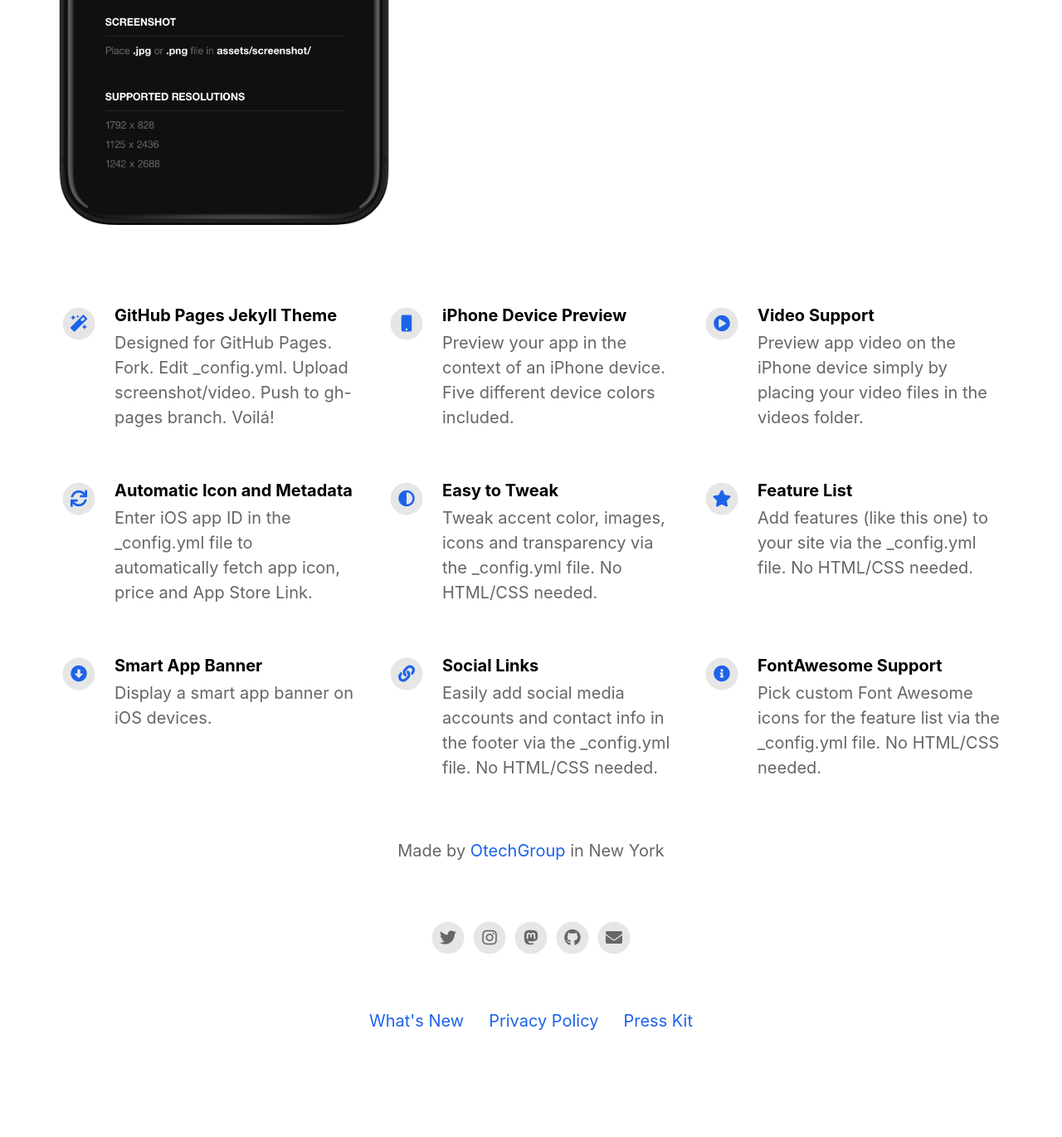
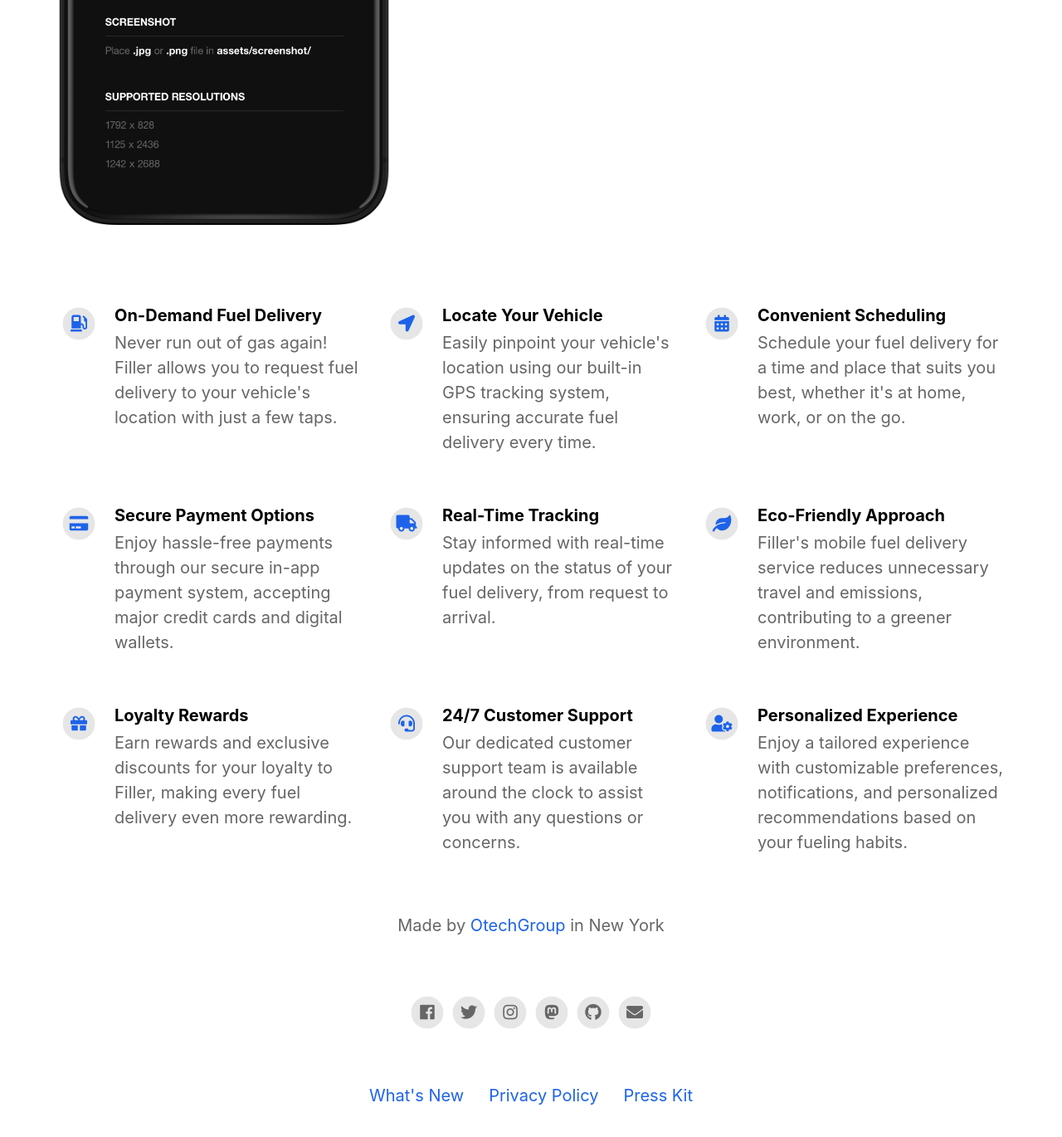
Before and after one commit to OTechGroup/FillerGas, a Jekyll site: the page built from index.html, in a window 1280 px wide and 1400 px high, scrolled down 714 px. Shown: the top 1370 px of the window at 83% size. Built offline with Jekyll 4.4.1, drawn with Linux system fonts in a browser that asks for light colours; nearby versions of some CDN libraries; before the commit the page ends 2024 px from its top, so only the background shows below that; some of the changed text lies outside the part shown.

Commit message:
Update _config.yml

```diff
--- a/_config.yml
+++ b/_config.yml
@@ -12,9 +12,9 @@ presskit_download_link                    : https://emilbaehr.com
 
 # app_icon                                  : # assets/appicon.png                      # Automatically populates if not set and if iOS app ID is set.  Otherwise enter path to icon file manually.
 app_icon                                  : assets/filler_logo_small.jpg                      # Automatically populates if not set and if iOS app ID is set.  Otherwise enter path to icon file manually.
-app_name                                  : Filler                                          # Automatically populates if not set and if iOS app ID is set.  Otherwise enter manually.
+app_name                                  : Filler Gas App                                         # Automatically populates if not set and if iOS app ID is set.  Otherwise enter manually.
 app_price                                 : Free                                          # Automatically populates if not set and if iOS app ID is set.  Otherwise enter manually.
-app_description                           : Get Gas Whereever and Whenever.
+app_description                           : Get Gas Where ever and When ever.
 
 enable_smart_app_banner                   : true                                      # Set to true to show a smart app banner at top of page on mobile devices.
 
@@ -25,53 +25,53 @@ your_name                                 : OtechGroup
 your_link                                 : https://otechgroup.com
 your_city                                 : New York
 email_address                             : help.otechgroup@gmail.com
-facebook_username                         :
+facebook_username                         : otechgroup
 instagram_username                        : otechgroup
 twitter_username                          : otechgroup
 github_username                           : otechgroup
-youtube_username                          :
-mastodon_link                             : https://mastodon.social/@ebaehr
+youtube_username                          : otechgroup
+mastodon_link                             : https://mastodon.social/@otechgroup
 
 
 
 # Feature List                            Edit, add or remove features to be presented.
 features                                  :
 
-  - title                                 : GitHub Pages Jekyll Theme
-    description                           : Designed for GitHub Pages. Fork. Edit _config.yml. Upload screenshot/video. Push to gh-pages branch. Voilá!
-    fontawesome_icon_name                 : magic
+  - title                                 : On-Demand Fuel Delivery
+    description                           : Never run out of gas again! Filler allows you to request fuel delivery to your vehicle's location with just a few taps.
+    fontawesome_icon_name                 : gas-pump
 
-  - title                                 : iPhone Device Preview
-    description                           : Preview your app in the context of an iPhone device. Five different device colors included.
-    fontawesome_icon_name                 : mobile
+  - title                                 : Locate Your Vehicle
+    description                           : Easily pinpoint your vehicle's location using our built-in GPS tracking system, ensuring accurate fuel delivery every time.
+    fontawesome_icon_name                 : location-arrow
 
-  - title                                 : Video Support
-    description                           : Preview app video on the iPhone device simply by placing your video files in the videos folder.
-    fontawesome_icon_name                 : play-circle
+  - title                                 : Convenient Scheduling
+    description                           : Schedule your fuel delivery for a time and place that suits you best, whether it's at home, work, or on the go.
+    fontawesome_icon_name                 : calendar-alt
 
-  - title                                 : Automatic Icon and Metadata
-    description                           : Enter iOS app ID in the _config.yml file to automatically fetch app icon, price and App Store Link.
-    fontawesome_icon_name                 : sync
+  - title                                 : Secure Payment Options
+    description                           : Enjoy hassle-free payments through our secure in-app payment system, accepting major credit cards and digital wallets.
+    fontawesome_icon_name                 : credit-card
 
-  - title                                 : Easy to Tweak
-    description                           : Tweak accent color, images, icons and transparency via the _config.yml file. No HTML/CSS needed.
-    fontawesome_icon_name                 : adjust
+  - title                                 : Real-Time Tracking
+    description                           : Stay informed with real-time updates on the status of your fuel delivery, from request to arrival.
+    fontawesome_icon_name                 : truck
 
-  - title                                 : Feature List
-    description                           : Add features (like this one) to your site via the _config.yml file. No HTML/CSS needed.
-    fontawesome_icon_name                 : star
+  - title                                 : Eco-Friendly Approach
+    description                           : Filler's mobile fuel delivery service reduces unnecessary travel and emissions, contributing to a greener environment.
+    fontawesome_icon_name                 : leaf
 
-  - title                                 : Smart App Banner
-    description                           : Display a smart app banner on iOS devices.
-    fontawesome_icon_name                 : arrow-alt-circle-down
+  - title                                 : Loyalty Rewards
+    description                           : Earn rewards and exclusive discounts for your loyalty to Filler, making every fuel delivery even more rewarding.
+    fontawesome_icon_name                 : gift
 
-  - title                                 : Social Links
-    description                           : Easily add social media accounts and contact info in the footer via the _config.yml file. No HTML/CSS needed.
-    fontawesome_icon_name                 : link
+  - title                                 : 24/7 Customer Support
+    description                           : Our dedicated customer support team is available around the clock to assist you with any questions or concerns.
+    fontawesome_icon_name                 : headset
 
-  - title                                 : FontAwesome Support
-    description                           : Pick custom Font Awesome icons for the feature list via the _config.yml file. No HTML/CSS needed.
-    fontawesome_icon_name                 : info-circle
+  - title                                 : Personalized Experience
+    description                           : Enjoy a tailored experience with customizable preferences, notifications, and personalized recommendations based on your fueling habits.
+    fontawesome_icon_name                 : user-cog
 
   - title                                 : # New Feature Title
     description                           : # New Feature Description
```
